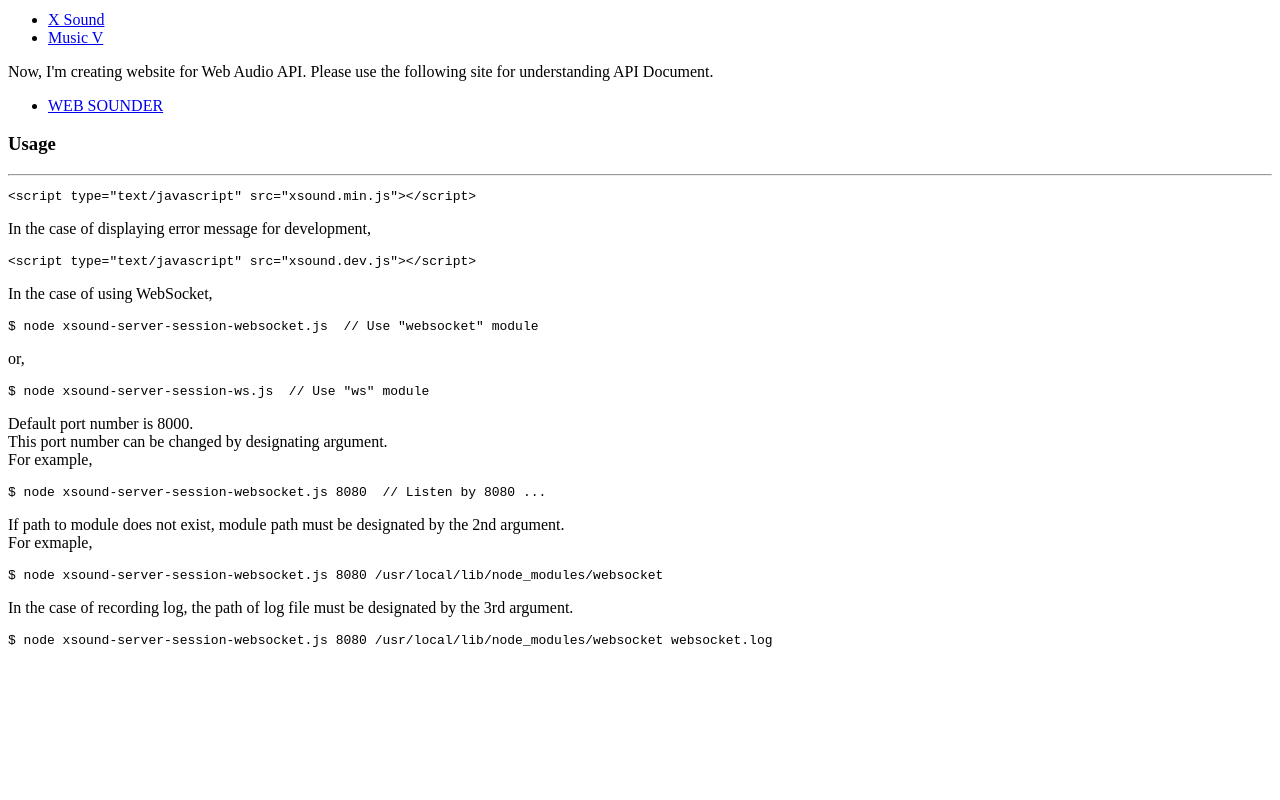
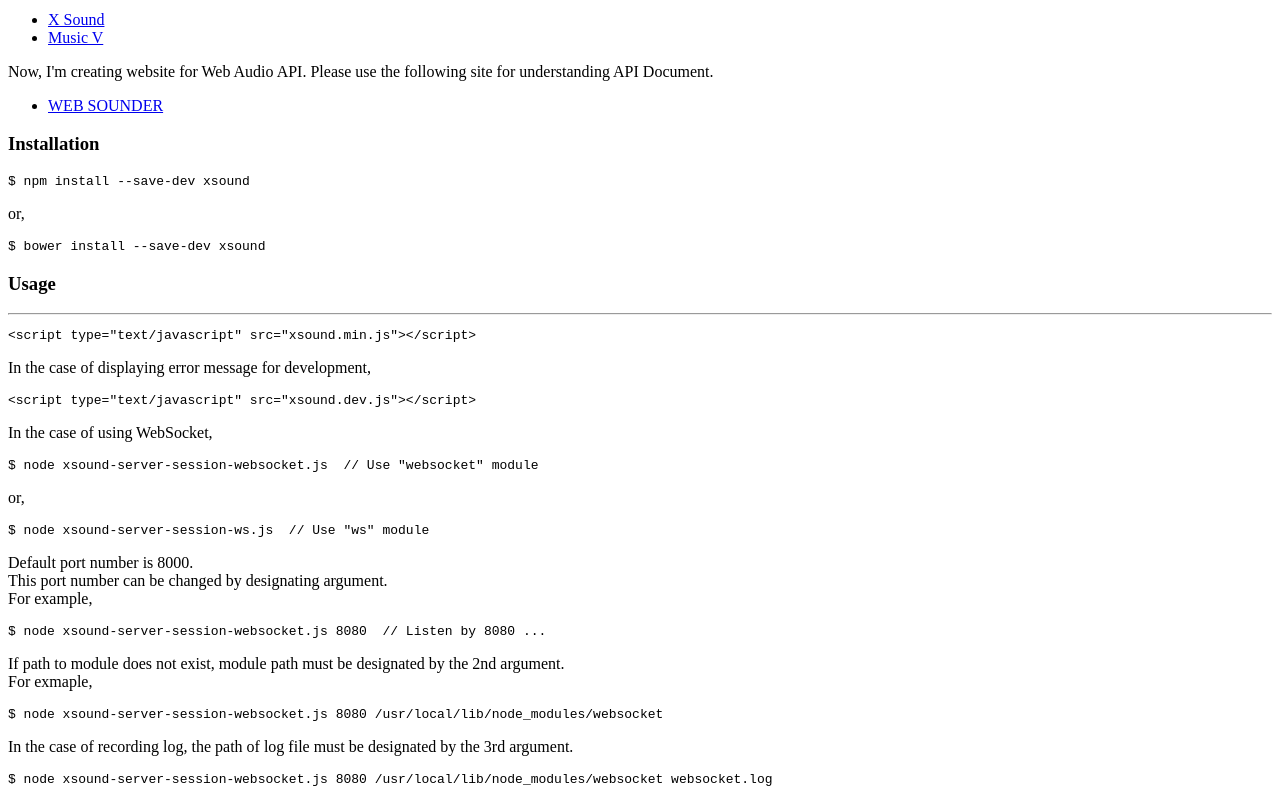
Before and after one commit to Korilakkuma/XSound.js, a plain HTML site: page templates/index.html in a window 1280 px wide. Shown: the part 1007-1807 px from the top of the page. Before the commit the page ends 1668 px from the top, so only its background shows below. Drawn offline with Linux system fonts and the light colour scheme.

Commit message:
Update template
Add section for installation.

```diff
--- a/templates/index.html
+++ b/templates/index.html
@@ -72,6 +72,12 @@
                 </ul>
             </section>
             <section>
+                <h1>Installation</h1>
+<pre><code>$ npm install --save-dev xsound</code></pre>
+                <p>or,</p>
+<pre><code>$ bower install --save-dev xsound</code></pre>
+            </section>
+            <section>
                 <h1>Usage</h1>
                 <hr />
 <pre><code>&lt;script type="text/javascript" src="xsound.min.js"&gt;&lt;/script&gt;</code></pre>
```
